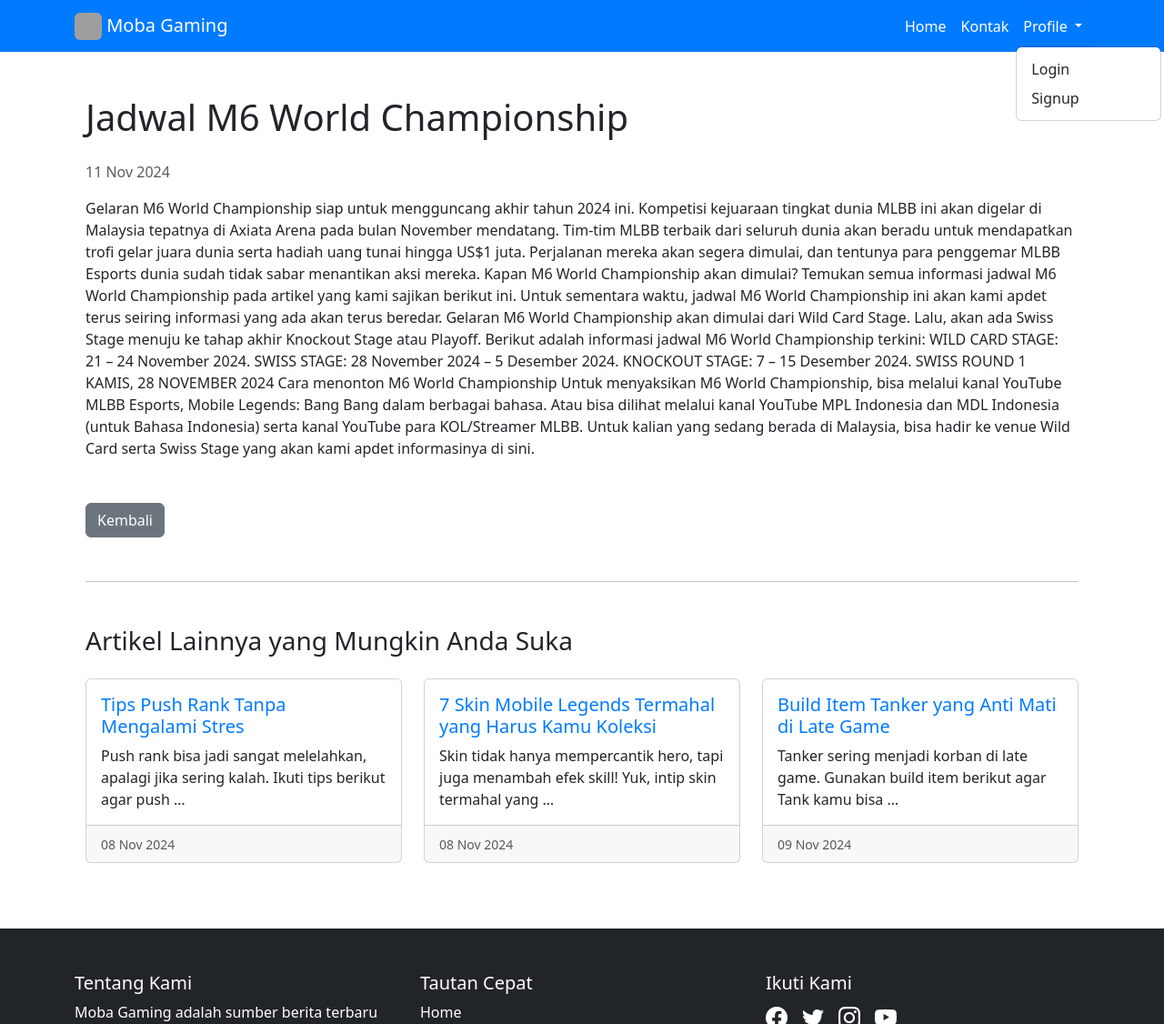
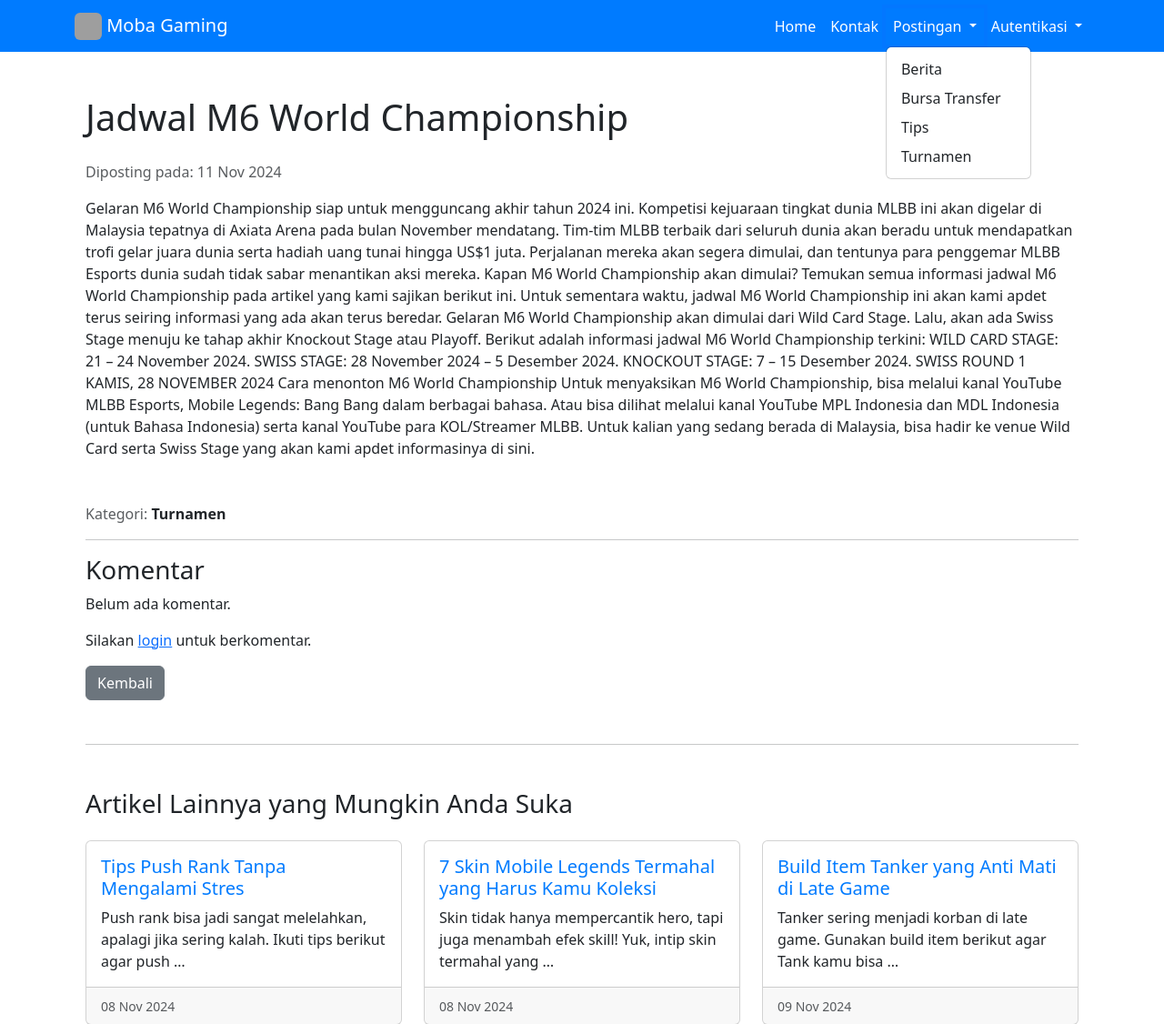
Before and after one commit to mhmmdf/belajardjango, a Django app: a page that uses mylearning/berita/templates/base.html in a window 1280 px wide, after a click on "Postingan". Shown: the top 1126 px of the page at 91% size. Run offline with Django 5.2, Linux system fonts and the light colour scheme; data comes from the database, SQL or seed files in the repository; both versions use the stored data as it was after the commit; grey boxes are pictures that could not be loaded.

Commit message:
add new feature filter by category

```diff
--- a/mylearning/berita/admin.py
+++ b/mylearning/berita/admin.py
@@ -1,4 +1,5 @@
 from django.contrib import admin
-from .models import Post
+from .models import *
 # Register your models here.
 admin.site.register(Post)
+admin.site.register(Comment)
--- a/mylearning/berita/forms.py
+++ b/mylearning/berita/forms.py
@@ -7,7 +7,7 @@ from django.contrib.auth.models import User
 class PostForm(forms.ModelForm):
     class Meta:
         model = Post
-        fields = ['title', 'content']
+        fields = ['title', 'content', 'category']
 
 
 class SignUpForm(UserCreationForm):
@@ -23,3 +23,12 @@ class SignUpForm(UserCreationForm):
             if commit:
                 User.save()
             return User
+
+
+class CommentForm(forms.ModelForm):
+    class Meta:
+        model = Comment
+        fields = ['content']
+        widgets = {
+            'content': forms.Textarea(attrs={'rows': 3, 'placeholder': 'Tulis komentar anda..'})
+        }
--- a/mylearning/berita/models.py
+++ b/mylearning/berita/models.py
@@ -1,11 +1,30 @@
 from django.db import models
 from django.utils.text import slugify
-from django.contrib.auth.models import AbstractUser
+from django.contrib.auth.models import AbstractUser, User
 
 # Create your models here.
+
 class Post(models.Model):
+    # Pilihan kategori
+    BERITA = 'berita'
+    TURNAMEN = 'turnamen'
+    BURSA_TRANSFER = 'bursa_transfer'
+    TIPS = 'tips'
+
+    CATEGORY_CHOICES = [
+        (BERITA, 'Berita'),
+        (TURNAMEN, 'Turnamen'),
+        (TIPS, 'Tips'),
+        (BURSA_TRANSFER, 'Bursa Transfer'),
+    ]
+
     title = models.CharField(max_length=100)
     content = models.TextField()
+    category = models.CharField(
+        max_length=50,
+        choices=CATEGORY_CHOICES,
+        default=BERITA,  # Default kategori adalah Berita
+    )
     slug = models.SlugField(max_length=200, unique=True, blank=True, null=True)
     created_at = models.DateField(auto_now_add=True)
 
@@ -17,4 +36,14 @@ class Post(models.Model):
         super().save(*args, **kwargs)
 
     def __str__(self):
-        return self.title
+        return f"{self.id} - {self.title}"
+
+
+class Comment(models.Model):
+    post = models.ForeignKey(Post, on_delete=models.CASCADE, related_name='comments')
+    user = models.ForeignKey(User, on_delete=models.CASCADE)
+    content = models.TextField()
+    created_at = models.DateTimeField(auto_now_add=True)
+
+    def __str__(self):
+        return f"Comment by {self.user.username} on {self.post.title}"
--- a/mylearning/berita/templates/base.html
+++ b/mylearning/berita/templates/base.html
@@ -104,18 +104,44 @@
               <a
                 class="nav-link dropdown-toggle"
                 href="#"
-                id="navbarDropdown"
+                id="PostinganDropdown"
                 role="button"
                 data-bs-toggle="dropdown"
                 aria-expanded="false"
               >
-                Profile
+                Postingan
               </a>
 
-              <ul class="dropdown-menu" aria-labelledby="navbarDropdown">
+              <ul class="dropdown-menu" aria-labelledby="postinganDropdown">
+                <li><a class="dropdown-item" href="{% url 'berita' %}">Berita</a></li>
+                <li><a class="dropdown-item" href="{% url 'bursa_transfer' %}">Bursa Transfer</a></li>
+                <li><a class="dropdown-item" href="{% url 'tips' %}">Tips</a></li>
+                <li><a class="dropdown-item" href="{% url 'turnamen' %}">Turnamen</a></li>
+              </ul>
+            </li>
+
+            <li class="nav-item dropdown">
+              <a
+                class="nav-link dropdown-toggle"
+                href="#"
+                id="autentikasiDropdown"
+                role="button"
+                data-bs-toggle="dropdown"
+                aria-expanded="false"
+              >
+                {% if user.is_authenticated %} Hei, {{ user.username}} {% else %} Autentikasi {% endif %}
+              </a>
+
+              <ul class="dropdown-menu" aria-labelledby="autentikasiDropdown">
                 {% if user.is_authenticated %}
-                <!-- If user is authenticated, show Logout -->
-                <li><a class="dropdown-item" href="{% url 'logout' %}">Logout</a></li>
+                <!-- If user is authenticated, show Name & Logout -->
+                <li><a class="dropdown-item">Profile</a></li>
+
+                {% if user.is_staff %}
+                <li><a class="dropdown-item" href="{% url 'home' %}">Admin Panel</a></li>
+                {% endif %}
+
+                <li><a class="dropdown-item text-danger" href="{% url 'logout' %}">Logout</a></li>
                 {% else %}
                 <!-- If user is not authenticated, show Login and Signup -->
                 <li><a class="dropdown-item" href="{% url 'login' %}">Login</a></li>
--- a/mylearning/berita/templates/detail.html
+++ b/mylearning/berita/templates/detail.html
@@ -2,10 +2,35 @@
 <div class="container mt-5">
   <!-- Bagian Konten Utama -->
   <h1 class="mb-4">{{ posts.title }}</h1>
-  <p class="text-muted">{{ posts.created_at|date:"d M Y" }}</p>
+  <p class="text-muted">Diposting pada: {{ posts.created_at|date:"d M Y" }}</p>
   <div class="content mb-5">
     <p>{{ posts.content }}</p>
   </div>
+  <p class="text-muted">
+    Kategori: <span class="text-dark" style="font-weight: bold">{{ posts.category | title }}</span>
+  </p>
+
+  <hr />
+  <h3>Komentar</h3>
+  {% for comment in comments %}
+  <div>
+    Komentar dari: <strong>{{ comment.user.username }}</strong>
+    <p>{{ comment.content }}</p>
+    <small>{{ comment.created_at|date:"d M Y, H:i" }}</small>
+  </div>
+  <hr />
+  {% empty %}
+  <p>Belum ada komentar.</p>
+  {% endfor %} {% if user.is_authenticated %}
+  <h3>Tulis Komentar</h3>
+  <form method="post">
+    {% csrf_token %} {{ form.as_p }}
+    <button type="submit" class="btn btn-primary">Kirim</button>
+  </form>
+  {% else %}
+  <p>Silakan <a href="{% url 'login' %}?next={{ request.path}}">login</a> untuk berkomentar.</p>
+  {% endif %}
+
   <a href="{% url 'guest' %}" class="btn btn-secondary">Kembali</a>
 
   <!-- Bagian Saran Artikel -->
--- a/mylearning/berita/templates/home.html
+++ b/mylearning/berita/templates/home.html
@@ -24,7 +24,7 @@
           <td>
             <a href="{% url 'update_post' post.slug %}" style="text-decoration: none"> {{ post.title }} </a>
           </td>
-          <td>{{ post.content }}</td>
+          <td>{{ post.content|truncatewords:50 }}</td>
           <td class="text-center">{{ post.created_at|date:"d M Y" }}</td>
           <td class="text-center">
             <a href="{% url 'delete_post' post.pk %}" class="btn btn-danger"> <i class="bi bi-trash"></i></a>
--- a/mylearning/berita/templates/news.html
+++ b/mylearning/berita/templates/news.html
@@ -33,7 +33,7 @@
 
 <!-- Konten Posting Berita -->
 <div class="container mt-5">
-  <h1 class="text-center mb-4">Postingan Berita</h1>
+  <h1 class="text-center mb-4">Postingan Terbaru</h1>
 
   <!-- Daftar Postingan Berita sebagai Card -->
   <div class="row">
--- a/mylearning/berita/urls.py
+++ b/mylearning/berita/urls.py
@@ -22,6 +22,10 @@ from . import views
 
 urlpatterns = [
     path('', views.guest, name='guest'),
+    path('berita', views.berita, name='berita'),
+    path('bursa_transfer', views.bursa_transfer, name='bursa_transfer'),
+    path('tips', views.tips, name='tips'),
+    path('turnamen', views.turnamen, name='turnamen'),
     path('detail/<slug:slug>/', views.detail, name='detail'),
     path('dashboard/', views.home, name='home'),
     path('add/', views.add_post, name='add_post'),
--- a/mylearning/berita/views.py
+++ b/mylearning/berita/views.py
@@ -1,6 +1,6 @@
 from django.shortcuts import render, redirect, get_object_or_404
-from .models import Post
-from .forms import PostForm, SignUpForm
+from .models import *
+from .forms import PostForm, SignUpForm, CommentForm
 from django.contrib.auth import authenticate, login, logout
 from django.contrib import messages
 from django.contrib.auth.forms import AuthenticationForm
@@ -15,15 +15,57 @@ def guest(request):
 def detail(request, slug):
     posts = get_object_or_404(Post, slug=slug)
     related_posts = Post.objects.exclude(slug=slug).order_by('?')[:3]
+    comments = posts.comments.all()
+
+    if request.method == "POST":
+        form = CommentForm(request.POST)
+        if form.is_valid():
+            comment = form.save(commit=False)
+            comment.post = posts
+            comment.user = request.user
+            comment.save()
+            messages.success(request, "Komentar berhasil ditambahkan!")
+            return redirect('detail', slug=posts.slug)
+    else:
+        form = CommentForm()
 
     return render(request, 'detail.html', {
         'posts': posts,
+        'comments': comments,
+        'form': form,
         'related_posts': related_posts})
+
+
+def berita(request):
+    posts = Post.objects.filter(category="berita")
+    return render(request, 'berita.html', {'posts': posts})
+
+
+def bursa_transfer(request):
+    posts = Post.objects.filter(category="bursa_transfer")
+    return render(request, 'bursa_transfer.html', {'posts': posts})
+
+
+def tips(request):
+    posts = Post.objects.filter(category="tips")
+    return render(request, 'tips.html', {'posts': posts})
+
+
+def turnamen(request):
+    posts = Post.objects.filter(category="turnamen")
+    return render(request, 'turnamen.html', {'posts': posts})
 
 @login_required
 def home(request):
     posts = Post.objects.all().order_by('-created_at')
-    return render(request, 'home.html', {'posts':posts})
+    userLevel = request.user
+    if userLevel.is_staff:
+        return render(request, 'home.html', {'posts':posts})
+    else:
+        return render(request, 'news.html', {'posts':posts})
+
+
+
 
 @login_required
 def add_post(request):
@@ -85,7 +127,17 @@ def login_view(request):
             if user is not None:
                 login(request, user)
                 messages.success(request, f'Selamat datang, {username}!')
-                return redirect('home')
+
+                if user.is_staff:
+                    next_url = request.GET.get('next')
+                    if next_url:
+                        return redirect(next_url)
+                    return redirect('home')
+                else:
+                    next_url = request.GET.get('next')
+                    if next_url:
+                        return redirect(next_url)
+                    return redirect('guest')
             else:
                 messages.error(request, 'Username atau password salah.')
     else:
--- a/mylearning/mylearning/urls.py
+++ b/mylearning/mylearning/urls.py
@@ -17,8 +17,10 @@ Including another URLconf
 from django.contrib import admin
 from django.urls import path, include
 from django.http import HttpResponse
+import debug_toolbar
 
 urlpatterns = [
     path('admin/', admin.site.urls),
     path('', include('berita.urls')),
+    path('__debug__/', include(debug_toolbar.urls))
 ]
```
Also changed, not shown: mylearning/berita/templates/berita.html (added, +34 -0 lines), mylearning/berita/templates/bursa_transfer.html (added, +34 -0 lines), mylearning/berita/templates/tips.html (added, +34 -0 lines), mylearning/berita/templates/turnamen.html (added, +34 -0 lines), mylearning/mylearning/settings.py (+15 -1 lines), mylearning/berita/migrations/0002_comment.py (added), mylearning/berita/migrations/0003_category_post_category.py (added), mylearning/berita/migrations/0004_delete_category_alter_post_category.py (added), mylearning/berita/migrations/0005_alter_post_category.py (added), mylearning/db.sqlite3.
